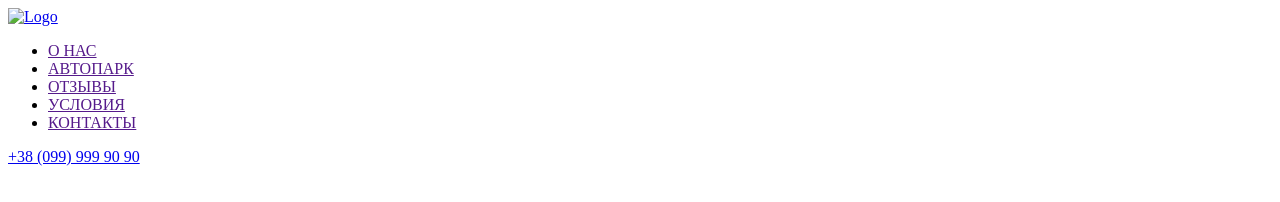
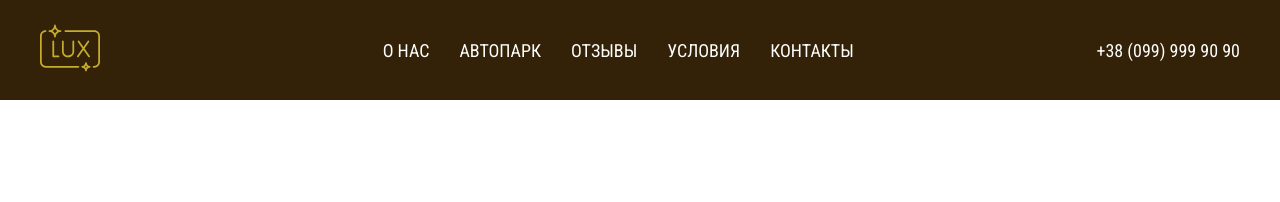
Before and after one commit to mantuokTurnskin/car_sharing_layout, a plain HTML site: page index.html in a window 1280 px wide. Drawn offline with Linux system fonts and the light colour scheme.

Commit message:
add html/css header

```diff
--- /dev/null
+++ b/css/normalize.css
@@ -0,0 +1,24 @@
+html {
+    box-sizing: border-box;
+
+}
+
+*,
+::after,
+::before {
+    box-sizing: inherit;
+}
+
+body {
+    padding: 0;
+    margin: 0;
+}
+
+ul {
+    list-style-type: none;
+}
+
+a {
+    text-decoration: none;
+    color: inherit;
+}
--- /dev/null
+++ b/css/style.css
@@ -0,0 +1,46 @@
+.container{
+    max-width: 1220px;
+    padding: 0 10px;
+    margin: 0 auto;
+}
+
+body {
+    font-family: 'Roboto Condensed', sans-serif;
+    color: #1B1818;
+    font-size: 16px;
+    line-height: 19px;
+    /* font-family: 'Fira Sans', sans-serif; */
+
+}
+
+header {
+    background: #332208;
+}
+
+.header__inner{
+    display: flex;
+    justify-content: space-between;
+    align-items: center;
+    height: 100px;
+}
+
+.navigation__list {
+    display: flex;
+}
+.navigation__items {
+    margin: 0 15px;
+}
+.naigation__link,
+.phone__link {
+    text-transform: uppercase;
+    color: #FEFEFE;
+    font-size: 18px;
+    line-height: 21px;
+    padding-bottom: 5px;
+    border-bottom: 1px solid transparent;
+    transition: all 0.5s;
+}
+.naigation__link:hover,
+.phone__link:hover{
+    border-bottom: 1px solid #FEFEFE;
+}
--- a/index.html
+++ b/index.html
@@ -5,30 +5,35 @@
     <meta http-equiv="X-UA-Compatible" content="IE=edge">
     <meta name="viewport" content="width=device-width, initial-scale=1.0">
     <title>Каршеринг</title>
+    <link rel="stylesheet" href="css/normalize.css">
+    <link rel="stylesheet" href="css/style.css">
+    <link rel="preconnect" href="https://fonts.gstatic.com">
+    <link href="https://fonts.googleapis.com/css2?family=Fira+Sans:wght@500&family=Roboto+Condensed&display=swap" rel="stylesheet">
 </head>
 <body>
     <header class="header">
         <div class="container">
             <div class="header__inner">
                 <div class="logo">
-                    <a href="#" class="logo">
-                        <img src="../images/logo.svg" alt="Logo" class="logo__img">
+                    <a href="#" class="logo__link">
+                        <img src="images/logo.svg" alt="Logo" class="logo__img">
                     </a>
                 </div>
-                <nav class="header__navigation">
-                    <ul class="navigation">
-                        <li class="navigation_items"><a href="" class="naigation__link">О НАС</a></li>
-                        <li class="navigation_items"><a href="" class="naigation__link">АВТОПАРК</a></li>
-                        <li class="navigation_items"><a href="" class="naigation__link">ОТЗЫВЫ</a></li>
-                        <li class="navigation_items"><a href="" class="naigation__link">УСЛОВИЯ</a></li>
-                        <li class="navigation_items"><a href="" class="naigation__link">КОНТАКТЫ</a></li>
+                <nav class="navigation">
+                    <ul class="navigation__list">
+                        <li class="navigation__items"><a href="#" class="naigation__link">О НАС</a></li>
+                        <li class="navigation__items"><a href="#" class="naigation__link">АВТОПАРК</a></li>
+                        <li class="navigation__items"><a href="#" class="naigation__link">ОТЗЫВЫ</a></li>
+                        <li class="navigation__items"><a href="#" class="naigation__link">УСЛОВИЯ</a></li>
+                        <li class="navigation__items"><a href="#" class="naigation__link">КОНТАКТЫ</a></li>
                     </ul>
                 </nav>
-                <div class="header__phone">
-                    <a href="tel:+380999999090" class="phone_link">+38 (099) 999 90 90</a>
+                <div class="phone">
+                    <a href="tel:+380999999090" class="phone__link">+38 (099) 999 90 90</a>
                 </div>
             </div>
         </div>
     </header>
+
 </body>
 </html>
```
Also changed, not shown: images/logo.svg (added).
